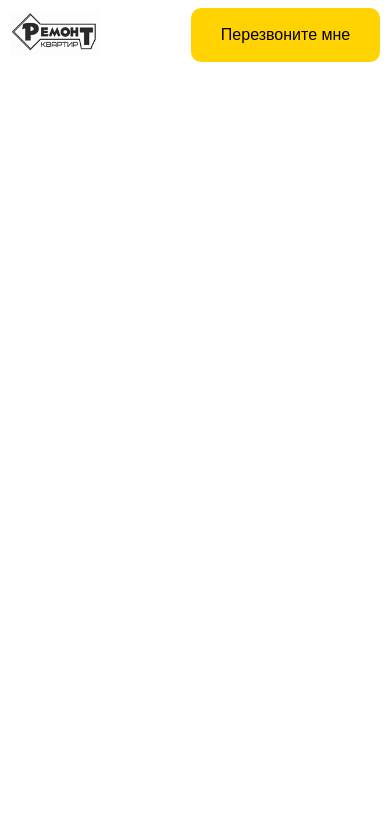
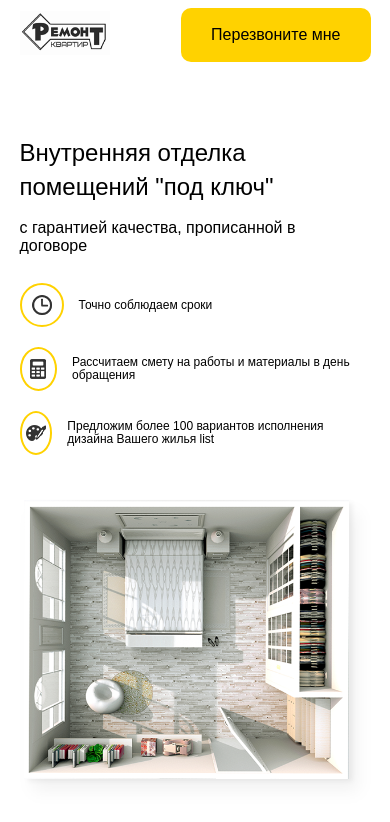
Before and after one commit to Siberfox/project-Repair-of-apartments-, a website: page src/index.html in a window 390 px wide. Drawn offline with Linux system fonts and the light colour scheme.

Commit message:
add hero block, adaptive

```diff
--- a/src/index.html
+++ b/src/index.html
@@ -15,7 +15,6 @@
           <div class="navbar__logo">
             <img src="/src/img/logo.png" alt="" />
           </div>
-          <!-- /.navbar__logo -->
           <div class="navbar__info">
             <div class="navbar__contacts">
               <span class="navbar__adress">Калуга, Москва, МО </span>
@@ -23,12 +22,57 @@
             </div>
             <button class="button navbar__button">Перезвоните мне</button>
           </div>
-          <!-- /.navbar__info -->
         </div>
-        <!-- /.navbar-block -->
       </div>
-      <!-- /.container -->
     </nav>
-    <!-- /.navbar -->
+
+    <main>
+      <section class="hero">
+        <div class="container">
+          <div class="hero-block">
+            <div class="hero-text">
+              <h1 class="hero-text__title">
+                Внутренняя отделка помещений "под ключ"
+              </h1>
+              <span class="hero-text__subtitle">
+                с гарантией качества, прописанной в договоре
+              </span>
+              <ul class="hero-list">
+                <li class="hero-list__item">
+                  <div class="hero-list__image">
+                    <img src="/src/img/hero/clock.png" alt="clock" />
+                  </div>
+                  <span class="hero-list__text">Точно соблюдаем сроки</span>
+                </li>
+                <li class="hero-list__item">
+                  <div class="hero-list__image">
+                    <img src="/src/img/hero/calculator.png" alt="calculator" />
+                  </div>
+                  <span class="hero-list__text"
+                    >Рассчитаем смету на работы и материалы в день обращения</span
+                  >
+                </li>
+                <li class="hero-list__item">
+                  <div class="hero-list__image">
+                    <img src="/src/img/hero/paint-board.png" alt="paint-board" />
+                  </div>
+                  <span class="hero-list__text"
+                    >Предложим более 100 вариантов исполнения дизайна Вашего жилья list</span
+                  >
+                </li>
+              </ul>
+            </div>
+            <!-- /.hero-text -->
+            <div class="hero-image">
+              <img src="/src/img/hero/hero-image.png" alt="План квартиры" />
+            </div>
+            <!-- /.hero-image -->
+          </div>
+          <!-- /.hero-block -->
+        </div>
+        <!-- /.container -->
+      </section>
+      <!-- /.hero -->
+    </main>
   </body>
 </html>
--- a/src/sass/_interface.sass
+++ b/src/sass/_interface.sass
@@ -11,7 +11,7 @@ img
 @media   ( max-width: 768px )
   .container
     max-width: 580px
-    width: 95%
+    width: 90%
 
 .button
   border-radius: 10px
--- /dev/null
+++ b/src/sass/blocks/_hero.sass
@@ -0,0 +1,61 @@
+.hero
+  padding: 50px 0px
+  &-block
+    display: flex
+    align-items: center
+  &-text
+    flex-basis: 50%
+    padding-right: 140px
+    &__title
+      font-size: 41px
+      font-weight: 400
+      line-height: 55px
+      margin-bottom: 40px
+    &__subtitle
+      display: inline-block
+      font-size: 20px
+      font-weight: 400
+      margin-bottom: 70px
+  &-list
+    padding: 0
+    margin: 0
+    &__item
+      display: flex
+      align-items: center
+      margin-bottom: 25px
+    &__image
+      width: 40px
+      height: 40px
+      border: 2px solid $main-color
+      display: flex
+      align-items: center
+      justify-content: center
+      border-radius: 50%
+      margin-right: 30px
+    &__text
+      max-width: 300px
+@media   ( max-width: 1200px )
+  .hero
+    &-block
+      flex-direction: column
+    &-list
+      margin-bottom: 44px
+    &-text
+      padding-right: 10px
+@media   ( max-width: 768px )
+  .hero
+    &-text
+      &__title
+        font-size: 24px
+        line-height: 1.4
+        margin-bottom: 15px
+      &__subtitle
+        font-size: 16px
+        margin-bottom: 28px
+    &-list
+      &__item
+        margin-bottom: 20px
+      &__text
+        font-size: 12px
+      &__image
+        margin-right: 15px
--- a/src/sass/blocks/_navbar.sass
+++ b/src/sass/blocks/_navbar.sass
@@ -1,5 +1,5 @@
 .navbar
-  padding: 8px 0
+  padding: 8px 0px
   &-block
     display: flex
     justify-content: space-between
--- a/src/sass/style.sass
+++ b/src/sass/style.sass
@@ -1,3 +1,4 @@
 @import 'colors'
 @import 'interface'
 @import 'blocks/navbar'
+@import 'blocks/hero'
```
Also changed, not shown: README.md (added), src/css/style.css, src/img/hero/calculator.png (added), src/img/hero/clock.png (added), src/img/hero/hero-image.png (added), src/img/hero/paint-board.png (added), 1 other file.
